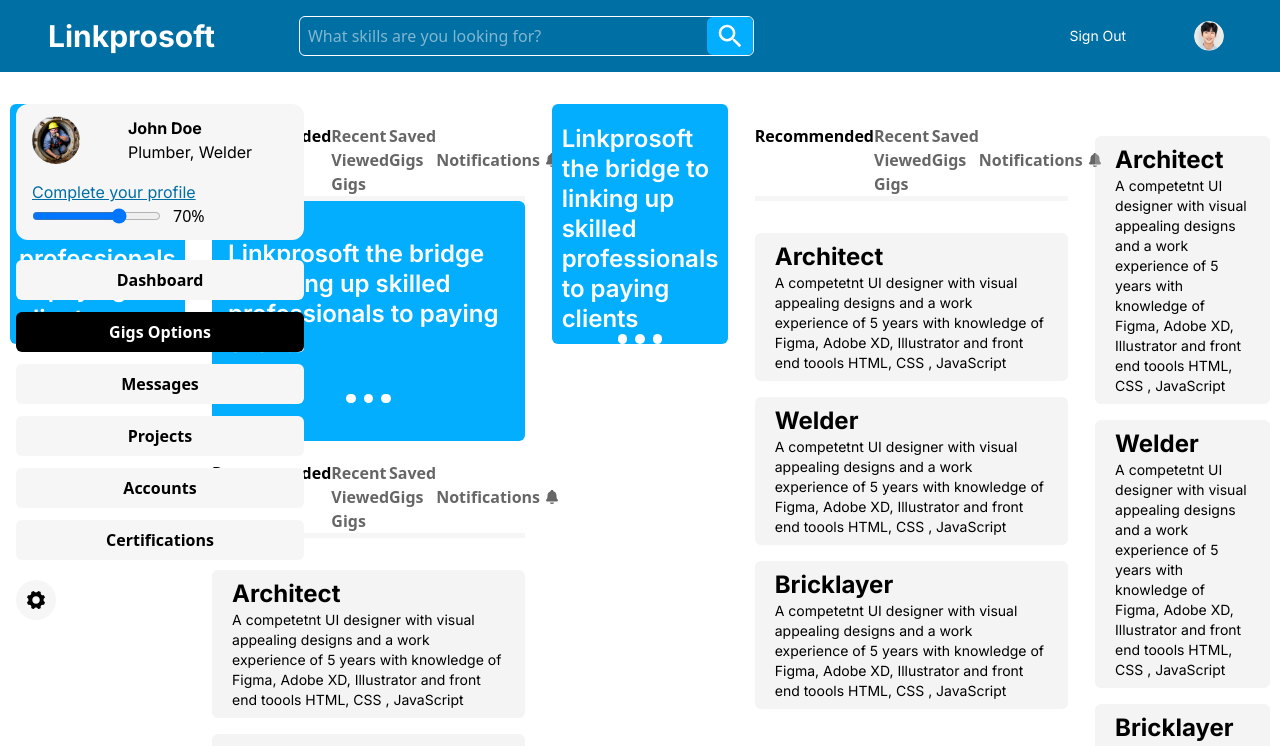
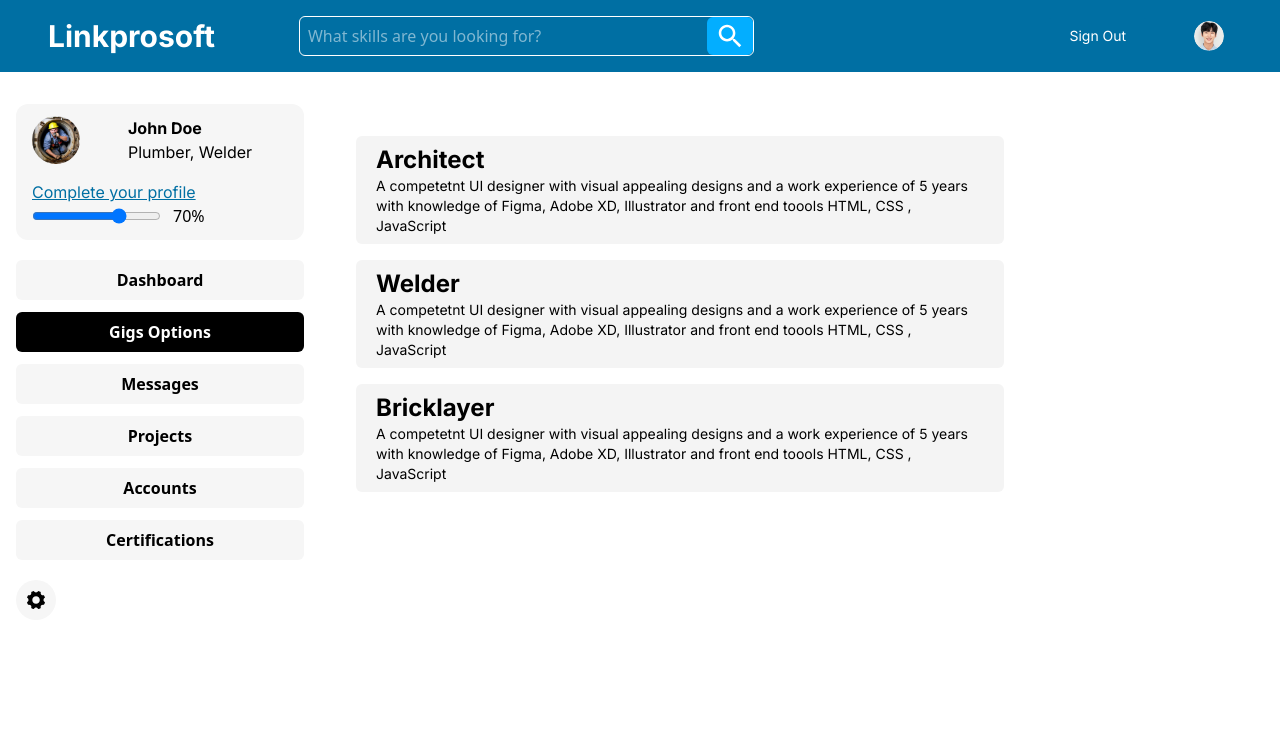
Before and after one commit to german-machine/Linkprosoft, a React (Vite) app in the folder Front-end/: page /UserDashboard/gigs-options in a window 1280 px wide. Shown: the top 746 px of the page. Built offline with nearby package versions, Linux system fonts and the light colour scheme.

Commit message:
removed every component and rendered the Outlet

```diff
--- a/Front-end/src/Pages/UserDashboard/Routes/GigsOptions.jsx
+++ b/Front-end/src/Pages/UserDashboard/Routes/GigsOptions.jsx
@@ -1,15 +1,12 @@
 import React from 'react'
 import { Outlet } from 'react-router-dom'
-import GigsOptionsLinks from '../components/GigsOptionsLinks'
-import GigsOptionsBanner from '../components/GigsOptionsBanner'
 
 const GigsOptions = () => {
   return (
-    <>
-    <GigsOptionsBanner />
-      <GigsOptionsLinks />
+    <section className='w-full lg:w-[70%] xl:w-[75%]'>
+
       <Outlet />
-    </>
+    </section>
   )
 }
 
```
